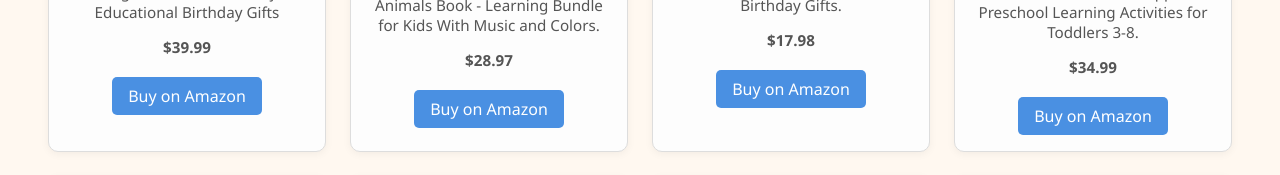
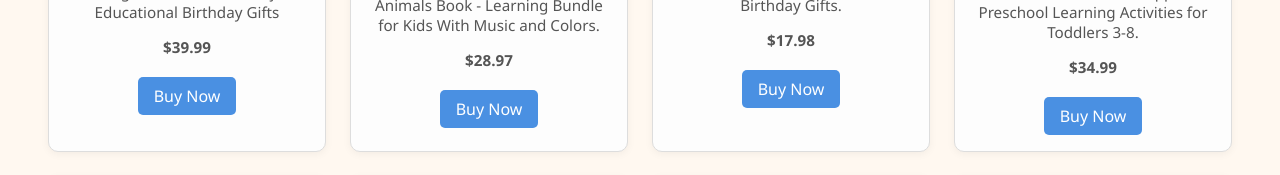
Before and after one commit to Rafael-dano/toy-scout, a React (Vite) app: page /toys in a window 1280 px wide. Shown: the part 767-942 px from the top of the page. Built offline with nearby package versions, Linux system fonts and the light colour scheme.

Commit message:
button name change

```diff
--- a/src/blog/eBooks.jsx
+++ b/src/blog/eBooks.jsx
@@ -149,27 +149,27 @@ return (
         <title> Top E-Books for Kids This Summer | My Toy Scout</title>
         <meta
           name="description"
-          content="Keep Your liitle One Engaged and Learning With These E-Books We've found."
+          content="Keep Your little One Engaged and Learning With These E-Books We've found."
         />
          {/* Open Graph / Facebook */}
         <meta property="og:type" content="website" />
         <meta property="og:url" content="https://mytoyscout.netlify.app/blog/ebooks" />
         <meta property="og:title" content="Top E-Books for Kids This Summer | My Toy Scout" />
-        <meta property="og:description" content="Keep Your liitle One Engaged and Learning With These E-Books We've found." />
+        <meta property="og:description" content="Keep Your little One Engaged and Learning With These E-Books We've found." />
         <meta property="og:image" content="https://mytoyscout.netlify.app/assets/mascot-toys-DUp45_TC.png" />
 
         {/* Twitter Card */}
         <meta name="twitter:card" content="summary_large_image" />
         <meta name="twitter:url" content="https://mytoyscout.netlify.app/blog/ebooks" />
         <meta name="twitter:title" content="Top E-Books for Kids This Summer | My Toy Scout" />
-        <meta name="twitter:description" content="Keep Your liitle One Engaged and Learning With These E-Books We've found." />
+        <meta name="twitter:description" content="Keep Your little One Engaged and Learning With These E-Books We've found." />
         <meta name="twitter:image" content="https://mytoyscout.netlify.app/assets/mascot-toys-DUp45_TC.png" />
            <script type="application/ld+json">
     {JSON.stringify({
       "@context": "https://schema.org",
       "@type": "BlogPosting",
       "headline": "Top E-Books for Kids This Summer",
-      "description": "Keep Your liitle One Engaged and Learning With These E-Books We've found.",
+      "description": "Keep Your little One Engaged and Learning With These E-Books We've found.",
       "image": "https://mytoyscout.netlify.app/assets/mascot-toys-DUp45_TC.png",
       "author": {
         "@type": "Person",
--- a/src/components/ToyCard.jsx
+++ b/src/components/ToyCard.jsx
@@ -46,7 +46,7 @@ export default function ToyCard({ toy }) {
         rel="noopener noreferrer"
         className="bg-brand text-white py-2 px-4 rounded hover:bg-yellow-600 inline-block mt-2"
       >
-        Buy on Amazon
+        Buy Now
       </a>
     </div>
   );
--- a/src/pages/Home.jsx
+++ b/src/pages/Home.jsx
@@ -74,7 +74,7 @@ export default function Home() {
             />
             <h3 className="font-semibold text-lg text-center">ITS SUMMER DONT FORGET THEIR LIFEJACKET </h3>
             <p className="text-gray-500 text-center">$30 - $50</p>
-            <a href="https://www.amazon.com/dp/B09TXW1VTL/ref=cm_sw_r_as_gl_api_gl_i_T4WC0BY9G0RSERXG3Z83?linkCode=ml1&tag=valeriafinds2-20&th=1" className="text-yellow-600 hover:underline text-sm block text-center mt-1">Buy on Amazon</a>
+            <a href="https://www.amazon.com/dp/B09TXW1VTL/ref=cm_sw_r_as_gl_api_gl_i_T4WC0BY9G0RSERXG3Z83?linkCode=ml1&tag=valeriafinds2-20&th=1" className="text-yellow-600 hover:underline text-sm block text-center mt-1">Buy Now</a>
           </div>
           <div className="border rounded-xl p-4 shadow hover:shadow-lg transition">
             <img
@@ -84,7 +84,7 @@ export default function Home() {
             />
             <h3 className="font-semibold text-lg text-center">STEM: Magnetic Building Blocks</h3>
             <p className="text-gray-500 text-center">$30 - $50</p>
-            <a href="https://www.amazon.com/dp/B0B2RF8T4G/ref=cm_sw_r_as_gl_api_gl_i_4BXPK43H0N4EZFE2FBYT?linkCode=ml1&tag=valeriafinds2-20&th=1" className="text-yellow-600 hover:underline text-sm block text-center mt-1">Buy on Amazon</a>
+            <a href="https://www.amazon.com/dp/B0B2RF8T4G/ref=cm_sw_r_as_gl_api_gl_i_4BXPK43H0N4EZFE2FBYT?linkCode=ml1&tag=valeriafinds2-20&th=1" className="text-yellow-600 hover:underline text-sm block text-center mt-1">Buy Now</a>
           </div>
           {/* Duplicate more cards as needed */}
           <div className="border rounded-xl p-4 shadow hover:shadow-lg transition">
@@ -95,7 +95,7 @@ export default function Home() {
             />
             <h3 className="font-semibold text-lg text-center">Toddler Tricycle with Push Handle for 1-3 Year Old</h3>
             <p className="text-gray-500 text-center">$99.99</p>
-            <a href="https://www.amazon.com/dp/B09B9LRBM5/ref=cm_sw_r_as_gl_api_gl_i_BKW2D6CQC0S7GYED79VW?linkCode=ml1&tag=more4kids0a-20&th=1" className="text-yellow-600 hover:underline text-sm block text-center mt-1">Buy on Amazon</a>
+            <a href="https://www.amazon.com/dp/B09B9LRBM5/ref=cm_sw_r_as_gl_api_gl_i_BKW2D6CQC0S7GYED79VW?linkCode=ml1&tag=more4kids0a-20&th=1" className="text-yellow-600 hover:underline text-sm block text-center mt-1">Buy Now</a>
           </div>
           <div className="border rounded-xl p-4 shadow hover:shadow-lg transition">
             <img
@@ -105,7 +105,7 @@ export default function Home() {
             />
             <h3 className="font-semibold text-lg text-center">Toddler Water Table</h3>
             <p className="text-gray-500 text-center">$70 - $80</p>
-            <a href="https://www.amazon.com/dp/B01K1K0K6M/ref=cm_sw_r_as_gl_api_gl_i_PPA2HCQPHQSMNZ3V4B58?linkCode=ml1&tag=valeriafinds2-20&th=1" className="text-yellow-600 hover:underline text-sm block text-center mt-1">Buy on Amazon</a>
+            <a href="https://www.amazon.com/dp/B01K1K0K6M/ref=cm_sw_r_as_gl_api_gl_i_PPA2HCQPHQSMNZ3V4B58?linkCode=ml1&tag=valeriafinds2-20&th=1" className="text-yellow-600 hover:underline text-sm block text-center mt-1">Buy Now</a>
           </div>
           <div className="border rounded-xl p-4 shadow hover:shadow-lg transition">
             <img
@@ -115,7 +115,7 @@ export default function Home() {
             />
             <h3 className="font-semibold text-lg text-center">New Amazon Kindle Kids (16 GB)</h3>
             <p className="text-gray-500 text-center">$129.99</p>
-            <a href="https://www.amazon.com/dp/B0CNV9CQK8/ref=cm_sw_r_as_gl_api_gl_i_GYTP5XYZ8RN1S1BBAEME?linkCode=ml1&tag=more4kids0a-20&th=1" className="text-yellow-600 hover:underline text-sm block text-center mt-1">Buy on Amazon</a>
+            <a href="https://www.amazon.com/dp/B0CNV9CQK8/ref=cm_sw_r_as_gl_api_gl_i_GYTP5XYZ8RN1S1BBAEME?linkCode=ml1&tag=more4kids0a-20&th=1" className="text-yellow-600 hover:underline text-sm block text-center mt-1">Buy Now</a>
           </div>
         </div>
       </section>
```
Also changed, not shown: src/pages/Blog.jsx (+18 -13 lines).
